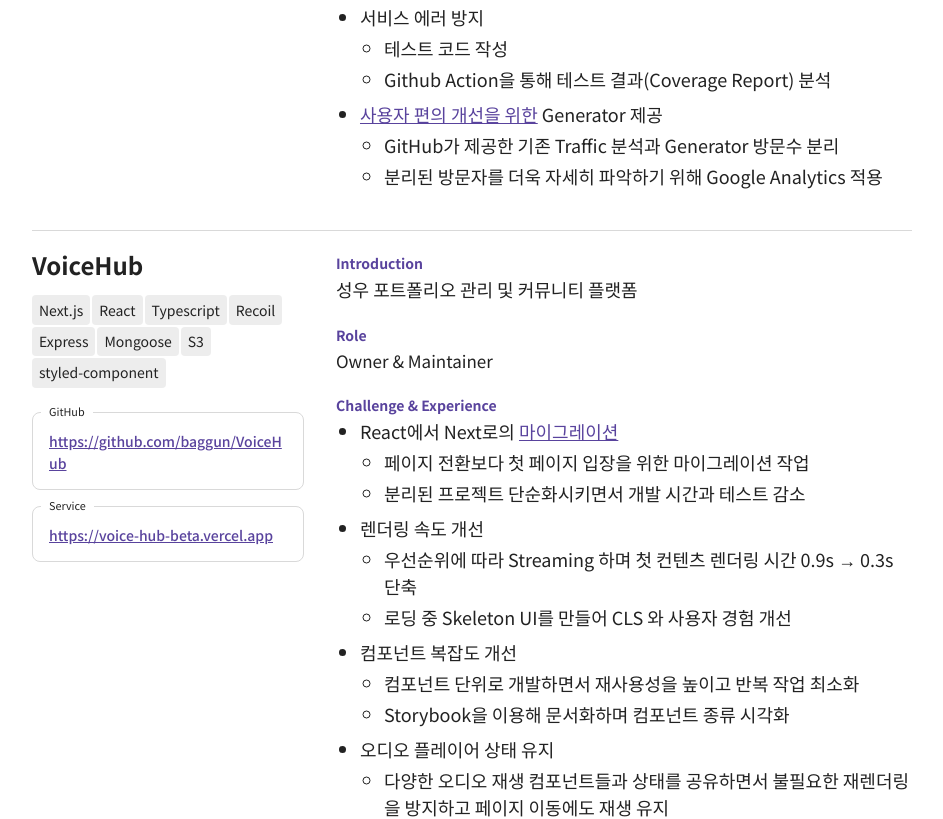
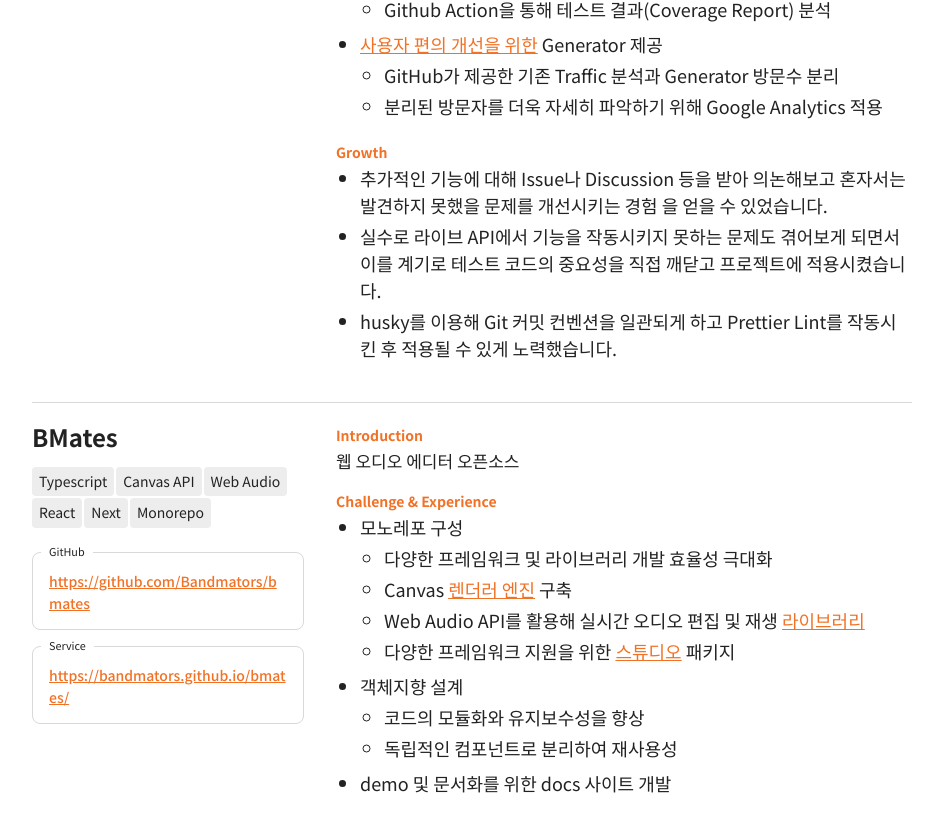
Before and after one commit to kyechan99/kyechan99.github.io, a Next.js app: page /resume in a window 1280 px wide. Shown: the part 1391-2210 px from the top of the page, without its empty margins (168-1111 px from the left). Built offline with nearby package versions, Linux system fonts and the light colour scheme.

Commit message:
hotfix: pinned repo

```diff
--- a/package.json
+++ b/package.json
@@ -10,6 +10,7 @@
     "lint": "next lint"
   },
   "dependencies": {
+    "@bmates/studio": "^0.0.3",
     "@emotion/react": "^11.11.1",
     "@emotion/styled": "^11.11.0",
     "@giscus/react": "^2.3.0",
--- a/src/app/page.tsx
+++ b/src/app/page.tsx
@@ -1,7 +1,6 @@
 import { HomeBanner } from "@/components/Bannder";
 import ProfileBoard from "@/components/dashboard/ProfileBoard";
 import RecentBoard from "@/components/dashboard/RecentBoard";
-import RepoBoard from "@/components/dashboard/RepoBoard";
 import TagsBoard from "@/components/dashboard/TagsBoard";
 import { Layout } from "@/components/layout";
 
@@ -10,7 +9,7 @@
     <Layout>
       <ProfileBoard />
       <RecentBoard />
-      <RepoBoard />
+      {/* <RepoBoard /> */}
       <HomeBanner>Actively recruiting..</HomeBanner>
       <TagsBoard />
     </Layout>
--- a/src/app/resume/page.tsx
+++ b/src/app/resume/page.tsx
@@ -68,7 +68,7 @@
                 </p>
                 <p>
                   가치를 창출하는 코드를 위해 <b className="stress">지속적인 학습과 실천에 적극적</b>입니다. <br />
-                  생각을 행동으로 거침없이 옮기면서 현재는 활성 사용자 18,000명 이상의 프로그램을 서비스하고 있습니다.
+                  생각을 행동으로 거침없이 옮기면서 현재는 활성 사용자 20,000명 이상의 프로그램을 서비스하고 있습니다.
                 </p>
               </div>
             </div>
@@ -107,8 +107,8 @@
                     <img alt="GitHub Repo stars" src="https://img.shields.io/github/stars/kyechan99/capsule-render" />
                   </li>
                 </ul>
-                <h4 className="semi-title">Role</h4>
-                <p>Owner & Maintainer</p>
+                {/* <h4 className="semi-title">Role</h4>
+                <p>Owner & Maintainer</p> */}
                 <h4 className="semi-title">Challenge & Experience</h4>
                 <ul className="semi-list origin-ul">
                   <li>API Query 값으로 SVG를 활용해 동적인 이미지 응답</li>
@@ -138,8 +138,90 @@
                     </ul>
                   </li>
                 </ul>
+                <h4 className="semi-title">Growth</h4>
+                <ul className="semi-list origin-ul">
+                  <li>
+                    추가적인 기능에 대해 Issue나 Discussion 등을 받아 의논해보고 혼자서는 발견하지 못했을 문제를
+                    개선시키는 경험 을 얻을 수 있었습니다.
+                  </li>
+                  <li>
+                    실수로 라이브 API에서 기능을 작동시키지 못하는 문제도 겪어보게 되면서 이를 계기로 테스트 코드의
+                    중요성을 직접 깨닫고 프로젝트에 적용시켰습니다.
+                  </li>
+                  <li>
+                    husky를 이용해 Git 커밋 컨벤션을 일관되게 하고 Prettier Lint를 작동시킨 후 적용될 수 있게
+                    노력했습니다.
+                  </li>
+                </ul>
               </div>
             </div>
+            <hr className="divider" />
+
+            <div className="project-row row">
+              <div className="col-md-4">
+                <h3 className="project-title">
+                  <a href="https://kyechan99.github.io/" target="_blank">
+                    BMates
+                  </a>
+                </h3>
+                <div className="tags">
+                  <span className="badge badge-light tag-badge">Typescript</span>
+                  <span className="badge badge-light tag-badge">Canvas API</span>
+                  <span className="badge badge-light tag-badge">Web Audio</span>
+                  <span className="badge badge-light tag-badge">React</span>
+                  <span className="badge badge-light tag-badge">Next</span>
+                  <span className="badge badge-light tag-badge">Monorepo</span>
+                </div>
+                <div className="url-block github">
+                  <a href="https://github.com/kyechan99/kyechan99.github.io" target="_blank">
+                    https://github.com/Bandmators/bmates
+                  </a>
+                </div>
+                <div className="url-block service">
+                  <a href="https://bandmators.github.io/bmates/" target="_blank">
+                    https://bandmators.github.io/bmates/
+                  </a>
+                </div>
+              </div>
+              <div className="col-md-8 desc">
+                <h4 className="semi-title">Introduction</h4>
+                <p>웹 오디오 에디터 오픈소스</p>
+                <h4 className="semi-title">Challenge & Experience</h4>
+                <ul className="semi-list origin-ul">
+                  <li>모노레포 구성</li>
+                  <ul className="semi-list origin-ul">
+                    <li>다양한 프레임워크 및 라이브러리 개발 효율성 극대화</li>
+                    <li>
+                      Canvas{" "}
+                      <a href="https://www.npmjs.com/package/@bmates/renderer" target="_blank">
+                        렌더러 엔진
+                      </a>{" "}
+                      구축
+                    </li>
+                    <li>
+                      Web Audio API를 활용해 실시간 오디오 편집 및 재생{" "}
+                      <a href="https://www.npmjs.com/package/@bmates/editor" target="_blank">
+                        라이브러리
+                      </a>
+                    </li>
+                    <li>
+                      다양한 프레임워크 지원을 위한{" "}
+                      <a href="https://www.npmjs.com/package/@bmates/studio" target="_blank">
+                        스튜디오
+                      </a>{" "}
+                      패키지
+                    </li>
+                  </ul>
+                  <li>객체지향 설계</li>
+                  <ul className="semi-list origin-ul">
+                    <li>코드의 모듈화와 유지보수성을 향상</li>
+                    <li>독립적인 컴포넌트로 분리하여 재사용성</li>
+                  </ul>
+                  <li>demo 및 문서화를 위한 docs 사이트 개발</li>
+                </ul>
+              </div>
+            </div>
+
             <hr className="divider" />
 
             <div className="project-row row">
@@ -175,8 +257,8 @@
                 <ul className="semi-list">
                   <li>성우 포트폴리오 관리 및 커뮤니티 플랫폼</li>
                 </ul>
-                <h4 className="semi-title">Role</h4>
-                <p>Owner & Maintainer</p>
+                {/* <h4 className="semi-title">Role</h4>
+                <p>Owner & Maintainer</p> */}
                 <h4 className="semi-title">Challenge & Experience</h4>
                 <ul className="semi-list origin-ul">
                   <li>
@@ -301,6 +383,7 @@
                 </ul>
               </div>
             </div>
+
             <hr className="divider" />
 
             <div className="project-row row">
@@ -338,8 +421,6 @@
                     <li>이미지, 코드, 주소 등을 최적화 된 컴포넌트로 재구성</li>
                     <li>각 Heading을 정리한 TOC 생성과 Observer 처리</li>
                   </ul>
-                  <li>GitHub Action으로 자동 빌드 Workflow 구성</li>
-                  <li>다크모드 구현</li>
                 </ul>
               </div>
             </div>
@@ -561,7 +642,7 @@
               </h3>
               <ul className="semi-list origin-ul">
                 <li>
-                  [직접 개발] : 브라우저 확장 프로그램 활성 자용자수 18,000 명 도달 -{" "}
+                  [직접 개발] : 브라우저 확장 프로그램 활성 자용자수 20,000 명 도달 -{" "}
                   <a href="https://github.com/kyechan99/chzzk-plus">chzzk-plus</a>
                 </li>
                 <li>
@@ -572,17 +653,18 @@
                   [직접 개발] : 평소 자주 사용하는 최소한의 디자인 및 기능 프레임워크 -{" "}
                   <a href="https://yuristrap.github.io/v1.0/introduction/customize">DOCS</a>
                 </li>
-                <li>
+                {/* <li>
                   [Merge] : devhints의 sass 치트시트 내용 추가 -{" "}
                   <a href="https://github.com/rstacruz/cheatsheets/pull/1481">#1481</a>
+                </li> */}
+                <li>
+                  [직접 개발] : React UI 컴포넌트 디자인 시스템 -{" "}
+                  <a href="https://github.com/Bandmators/bmates-ui">bmates-ui</a>
                 </li>
-                <li>
-                  [Merge] : naver/fe-news 11월 경로 수정 - <a href="https://github.com/naver/fe-news/pull/35">#35</a>
-                </li>
-                <li>
+                {/* <li>
                   [Open] : graphql-kr 한국 문서 수정 -{" "}
                   <a href="https://github.com/graphql-kr/graphql-kr.github.io/pull/4">#4</a>
-                </li>
+                </li> */}
               </ul>
             </div>
           </div>
@@ -914,7 +996,7 @@
     }
     .desc {
       p {
-        margin-bottom: 1.5rem;
+        margin-bottom: 1.25rem;
       }
     }
     h4 {
--- a/src/components/dashboard/ProfileBoard.tsx
+++ b/src/components/dashboard/ProfileBoard.tsx
@@ -1,7 +1,7 @@
 "use client";
 
 import styled from "@emotion/styled";
-import { IconBrandGithubFilled, IconMail, IconUserFilled } from "@tabler/icons-react";
+import { IconBrandGithubFilled, IconMail } from "@tabler/icons-react";
 
 import { maxMedia } from "@/libs/media";
 
@@ -21,9 +21,9 @@
         <OutLink href="https://github.com/kyechan99">
           <IconBrandGithubFilled /> GitHub
         </OutLink>
-        <OutLink href="/resume" style={{ paddingRight: "1.25rem" }}>
+        {/* <OutLink href="/resume" style={{ paddingRight: "1.25rem" }}>
           <IconUserFilled /> About
-        </OutLink>
+        </OutLink> */}
       </div>
     </Card>
   );
--- a/src/styles/theme.ts
+++ b/src/styles/theme.ts
@@ -23,7 +23,7 @@
   asideBG: "#ededed",
   activeBG: "#f6f3f9", // primary 와 같이 사용할때 사용
   header: "#222", //! h1 와 같이 강력히 강조해야할 헤더는 테마가 바뀌어도 강조해야함
-  resume: "#59439d",
+  resume: "#f17226",
 };
 
 /**
@@ -40,7 +40,7 @@
   asideBG: "#272727",
   activeBG: "#323035", // primary 와 같이 사용할때 사용
   header: "#fdfdfd", //! h1 와 같이 강력히 강조해야할 헤더는 테마가 바뀌어도 강조해야함
-  resume: "#59439d",
+  resume: "#ae6f4a",
 };
 
 /**
```
Also changed, not shown: 1 other file (tests, documents, lock files or other folders).
